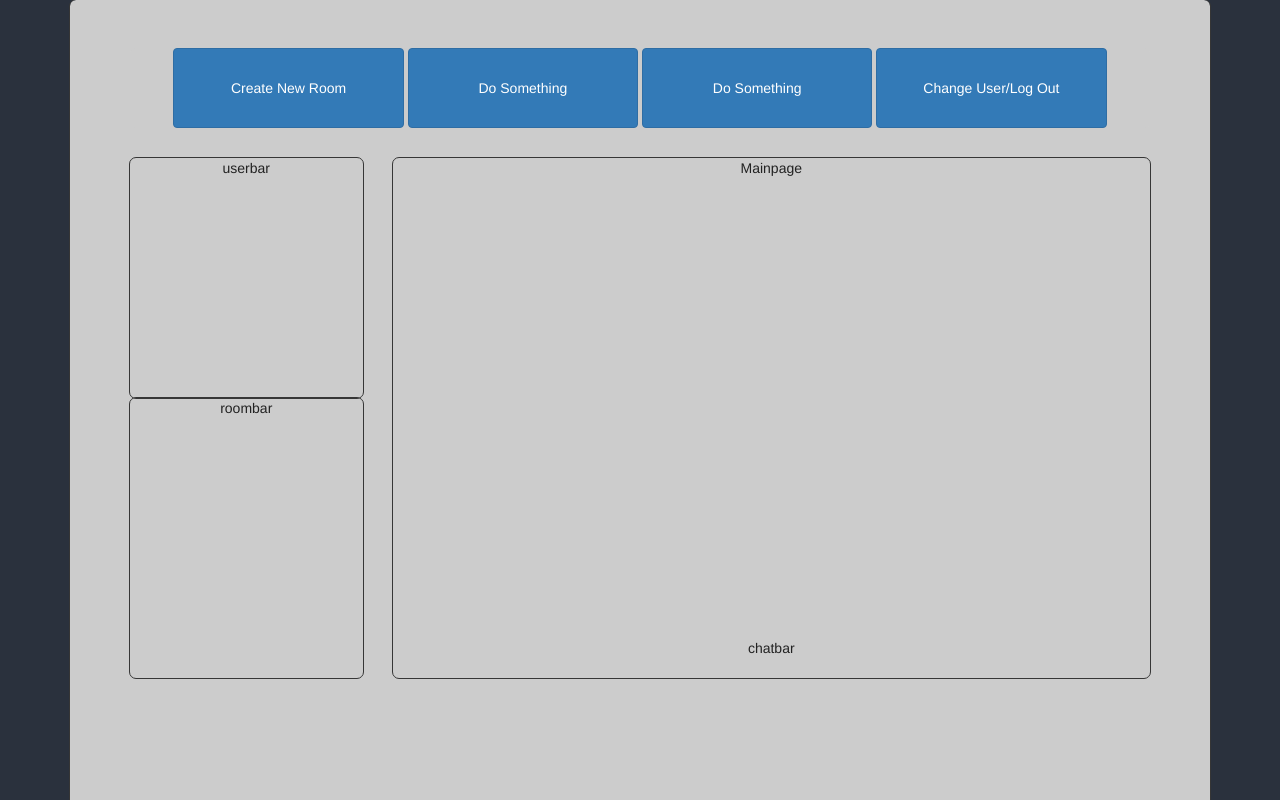
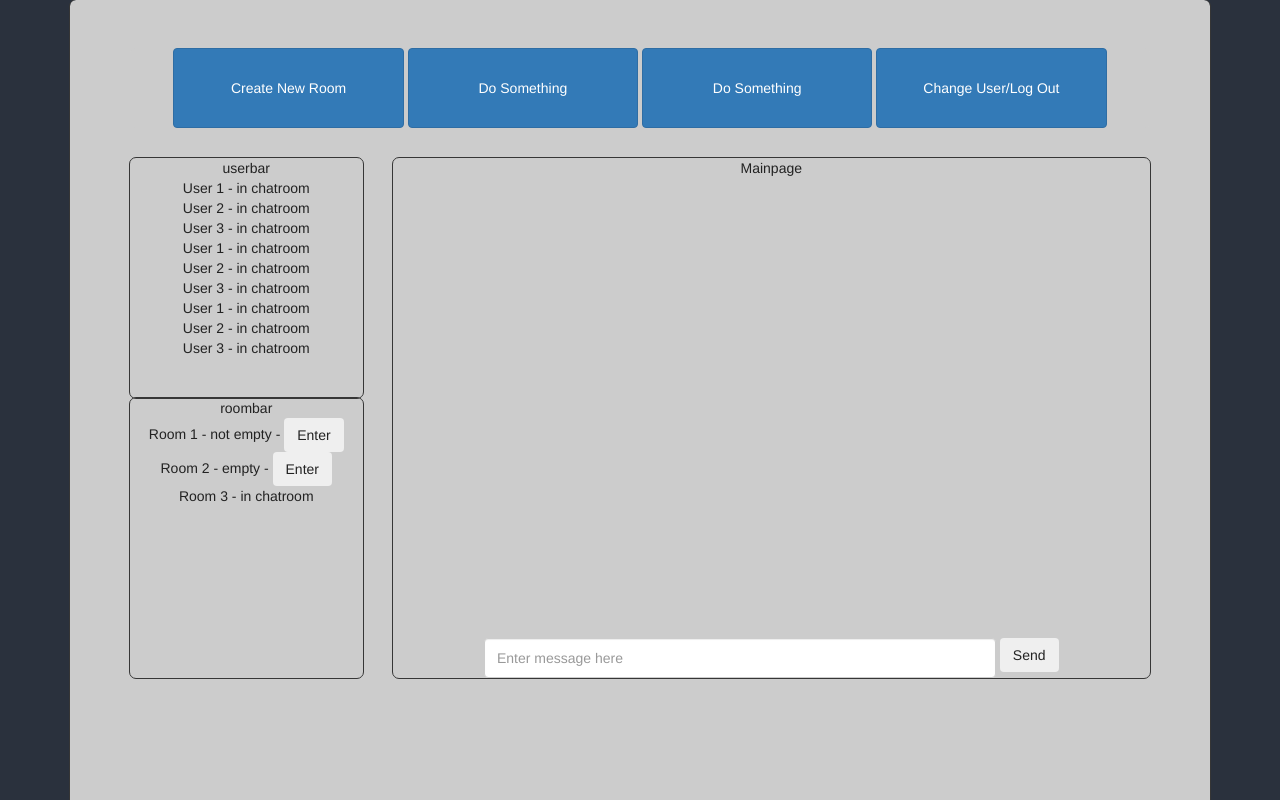
Before and after one commit to TarangKhanna/chatBotPlatform, a plain HTML site: page frontEnd/chathub.html in a window 1280 px wide. Drawn offline with nearby package versions, Linux system fonts and the light colour scheme.

Commit message:
added some buttons

```diff
--- a/frontEnd/chathub.html
+++ b/frontEnd/chathub.html
@@ -36,11 +36,39 @@
               <div class="jumbotron" style="padding: 0px; margin-bottom: 0px;">
                 <div id="userbar">
                   userbar
+                  <br \>
+                  User 1 - in chatroom
+                  <br \>
+                  User 2 - in chatroom
+                  <br \>
+                  User 3 - in chatroom
+                  <br \>
+                  User 1 - in chatroom
+                  <br \>
+                  User 2 - in chatroom
+                  <br \>
+                  User 3 - in chatroom
+                  <br \>
+                  User 1 - in chatroom
+                  <br \>
+                  User 2 - in chatroom
+                  <br \>
+                  User 3 - in chatroom
+                  <br \>
                 </div>
               </div>
               <div class="jumbotron" style="padding: 0px;">
                 <div id="roombar">
                   roombar
+                  <br \>
+                  Room 1 - not empty -
+                  <button type="button" class="btn">Enter</button>
+                  <br \>
+                  Room 2 - empty -
+                  <button type="button" class="btn">Enter</button>
+                  <br \>
+                  Room 3 - in chatroom
+                  <br \>
                 </div>
               </div>
             </div>
@@ -51,7 +79,14 @@
                   Mainpage
                 </div>
                 <div id="chatbar">
-                  chatbar
+                  <form class="form-inline">
+                    <div class="form-group">
+                        <input type="username" class="form-control" id="chat" placeholder="Enter message here">
+                    </div>
+                    <div class="form-group" style="height: 5vh;">
+                        <button type="button" class="btn">Send</button>
+                    </div>
+                  </form>
                 </div>
               </div>
             </div>
--- a/frontEnd/css/main.css
+++ b/frontEnd/css/main.css
@@ -65,10 +65,13 @@ body {
   overflow: auto;
 }
 
-.jumbotron #chatbar {
+.jumbotron #chatbar #chat{
   height: 5vh;
   overflow: auto;
+  width: 40vw;
 }
+
+
 
 @keyframes login {
   from {right: 300%;}
```
